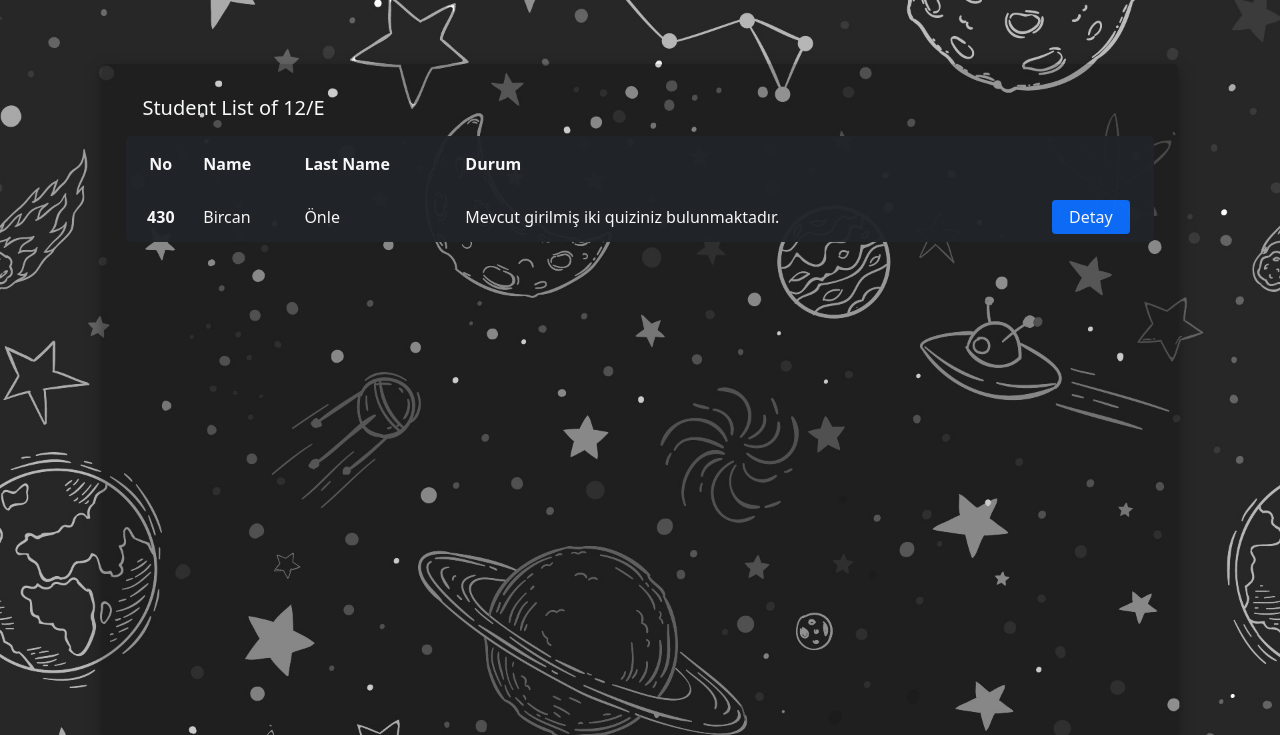
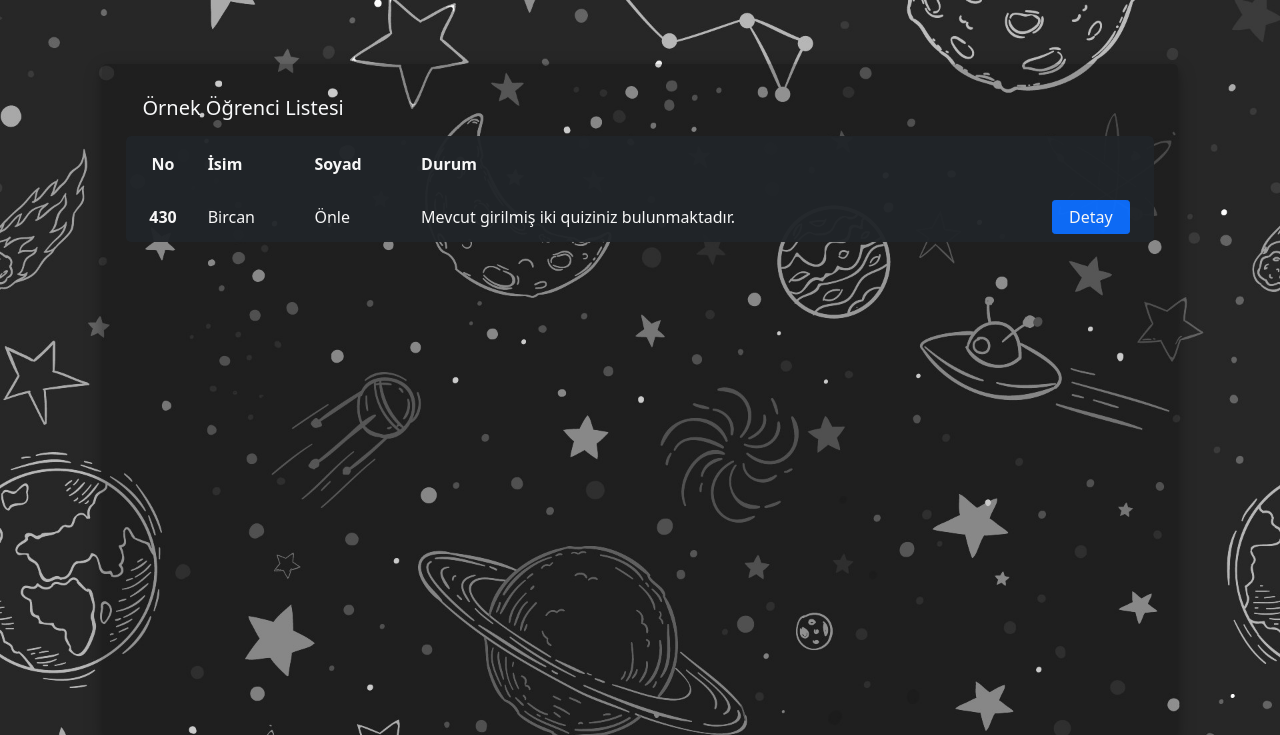
Before and after one commit to SpriginD/appbbal, a Django app: page / in a window 1280 px wide. Shown: the top 735 px of the page. Run offline with Django 3.2, Linux system fonts and the light colour scheme; data comes from the database, SQL or seed files in the repository.

Commit message:
Little changes

```diff
--- a/QuizApp/templates/QuizApp/detail.html
+++ b/QuizApp/templates/QuizApp/detail.html
@@ -50,7 +50,7 @@
 <body>
     <div class="container-fluid holder px-4 py-4 rounded rounded-3">
         <div class="row" style="height: 10%; margin: 0;">
-            <h5 class="text-light ps-3 mt-2 mb-3">Student List of 12/E</h5>
+            <h5 class="text-light ps-3 mt-2 mb-3">Örnek Öğrenci Listesi</h5>
         </div>
         <div class="row" style="height: 90%; margin: 0;">
             <div class="card bg-dark text-white text-center box-shadow">
@@ -240,7 +240,7 @@
                                 options: {
                                     title: {
                                         display: true,
-                                        text: "Quiz Score Graph",
+                                        text: "Quiz Notlarının Grafiği",
                                         fontSize: 22,
                                         fontColor: 'rgba(234, 234, 234, 1)',
                                         padding: 0,
@@ -315,7 +315,7 @@
                             options: {
                                 title: {
                                     display: true,
-                                    text: "Comparison Classroom",
+                                    text: "Sınıf Karşılaştırması",
                                     fontSize: 22,
                                     fontColor: 'rgba(234, 234, 234, 1)',
                                     padding: 0,
--- a/QuizApp/templates/QuizApp/index.html
+++ b/QuizApp/templates/QuizApp/index.html
@@ -65,15 +65,15 @@
 
 <body>
     <div class="container-fluid holder px-4 py-4 rounded rounded-3">
-        <h5 class="text-light ms-3 mt-2 mb-3">Student List of 12/E</h5>
+        <h5 class="text-light ms-3 mt-2 mb-3">Örnek Öğrenci Listesi</h5>
         <div class="table-responsive rounded rounded-3 second-holder">
             {% if students %}
             <table class="table table-borderless table-hover table-dark align-middle">
                 <thead>
                     <tr>
                         <th scope="col" class="text-center py-3">No</th>
-                        <th scope="col" class="py-3">Name</th>
-                        <th scope="col" class="py-3">Last Name</th>
+                        <th scope="col" class="py-3">İsim</th>
+                        <th scope="col" class="py-3">Soyad</th>
                         <th scope="col" class="py-3">Durum</th>
                         <th></th>
                     </tr>
```
Also changed, not shown: 1 other file.
